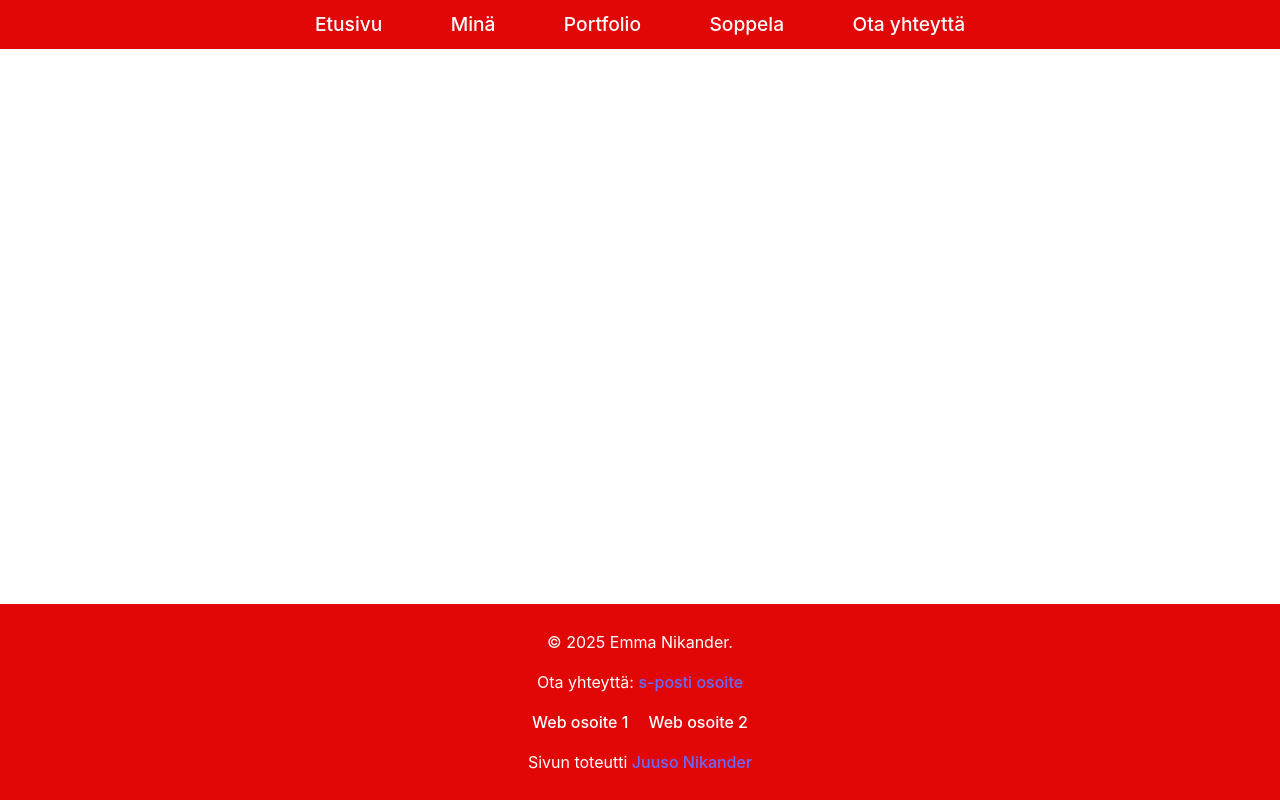
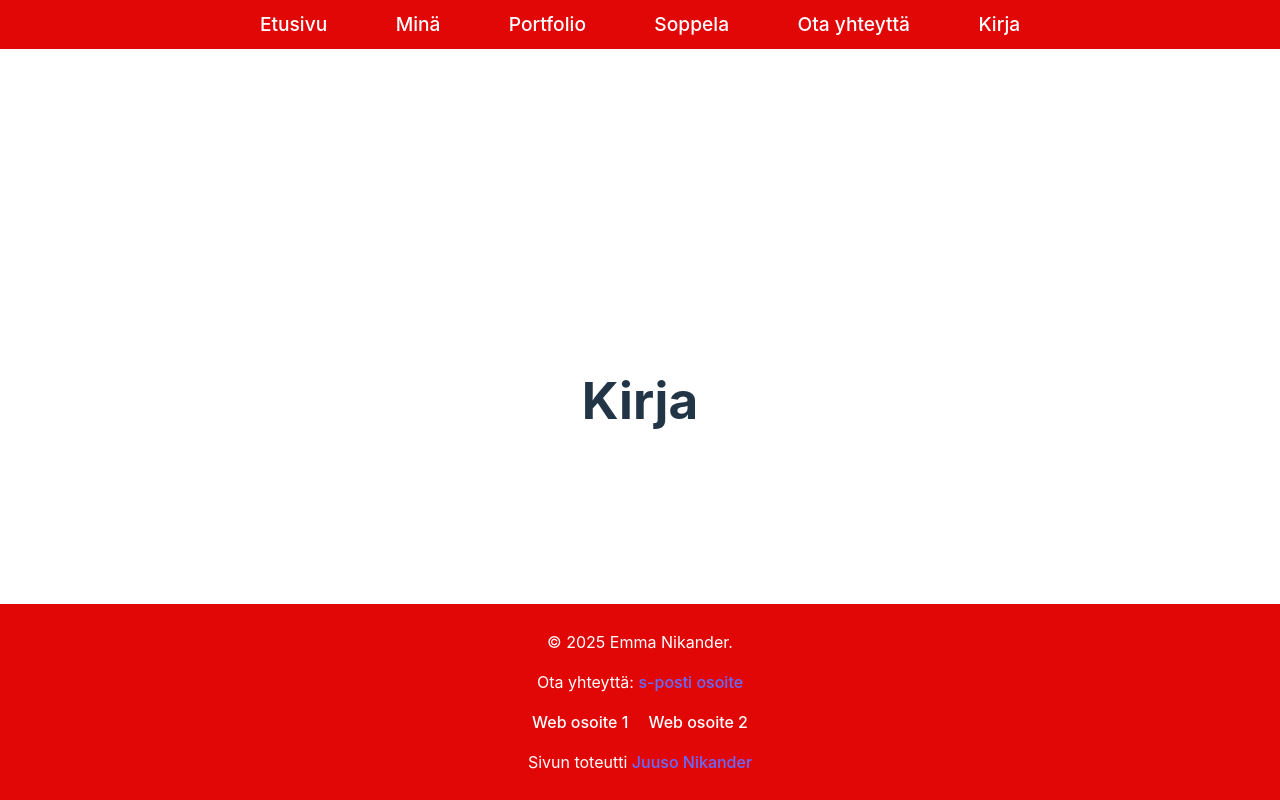
Before and after one commit to Jublis91/soppela_webpage, a React (Vite) app: page /Book in a window 1280 px wide. Built offline with nearby package versions, Linux system fonts and the light colour scheme.

Commit message:
Lisätty välilehti Book, muokattu App.jsx tiedostoa

```diff
--- a/src/App.jsx
+++ b/src/App.jsx
@@ -3,6 +3,7 @@ import Soppela from "./pages/Soppela";
 import Me from "./pages/Me";
 import Portfolio from "./pages/Portfolio";
 import Contact from "./pages/Contact";
+import Book from "./pages/Book";
 
 import { BrowserRouter as Router, Routes, Route, Link, useLocation } from "react-router-dom";
 import { useEffect } from "react";
@@ -70,6 +71,11 @@ function App() {
                 Ota yhteyttä
               </Link>
             </li>
+            <li>
+              <Link to="/Book" onClick={() => console.log("Klikattu: Kirja")}>
+                Kirja
+              </Link>
+            </li>
           </ul>
         </nav>
 
@@ -80,6 +86,7 @@ function App() {
           <Route path="/portfolio" element={<Portfolio />} />
           <Route path="/soppela" element={<Soppela />} />
           <Route path="/contact" element={<Contact />} />
+          <Route path="/Book" element={<Book />} />
         </Routes>
 
         {/* Alareuna Footer */}
--- /dev/null
+++ b/src/pages/Book.jsx
@@ -0,0 +1,9 @@
+function Book() {
+    return (
+      <div>
+        <h1>Kirja</h1>
+      </div>
+    );
+  }
+
+  export default Book;
```
Also changed, not shown: 1 other file (tests, documents, lock files or other folders).
